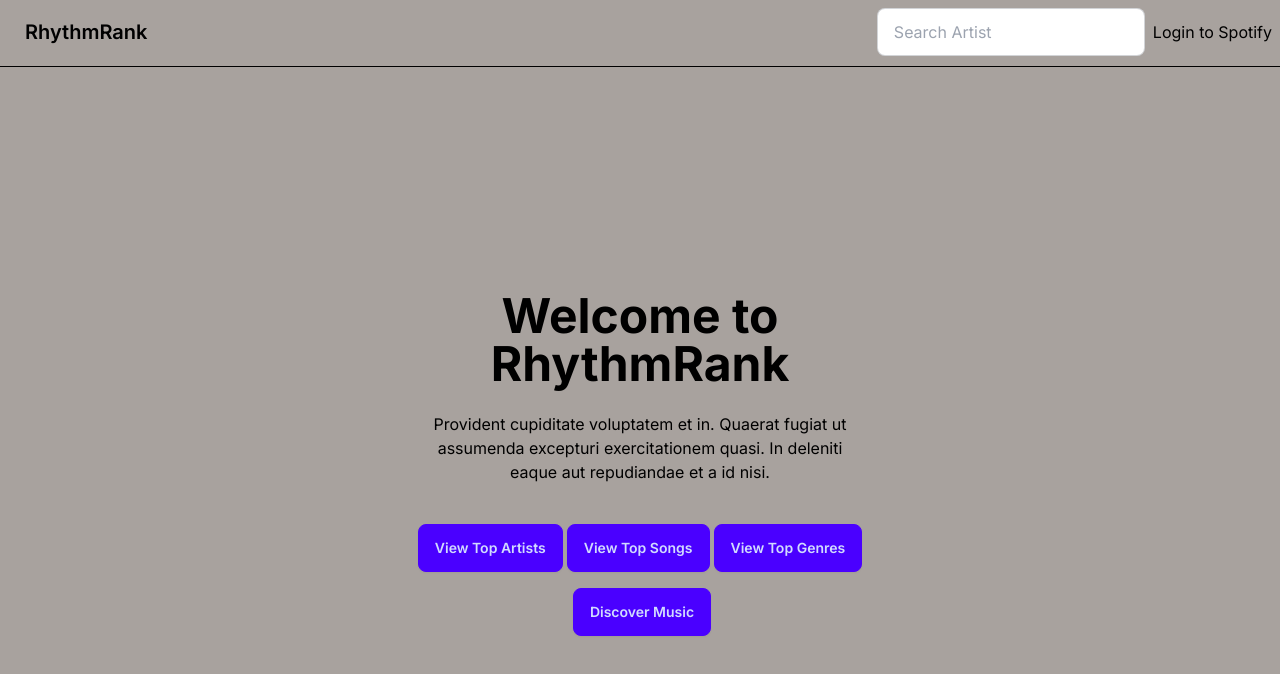
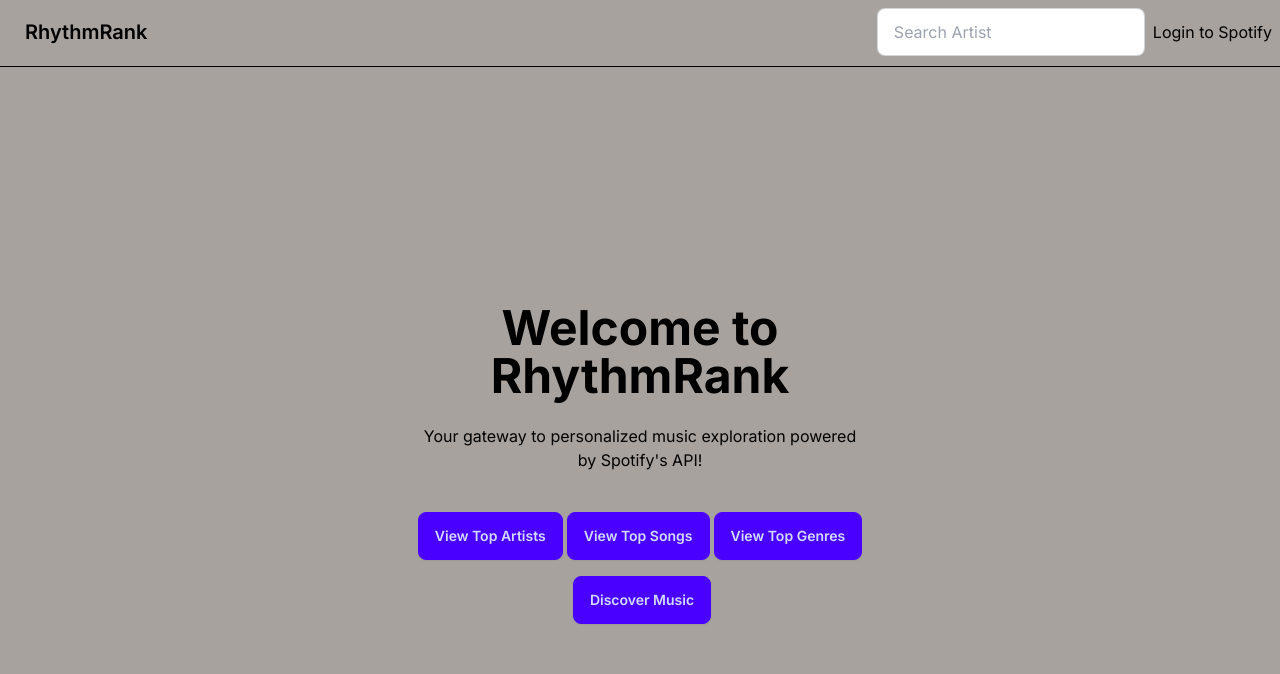
Before and after one commit to BraydonAnderson1/RhythmRank, a Next.js app: page / in a window 1280 px wide. Shown: the top 674 px of the page. Built offline with nearby package versions, Linux system fonts and the light colour scheme.

Commit message:
changed text on home screen

```diff
--- a/src/app/page.js
+++ b/src/app/page.js
@@ -111,7 +111,7 @@ function Home() {
         <div className="hero-content text-center">
           <div className="max-w-md">
             <h1 className="text-5xl font-bold">Welcome to RhythmRank</h1>
-            <p className="py-6">Provident cupiditate voluptatem et in. Quaerat fugiat ut assumenda excepturi exercitationem quasi. In deleniti eaque aut repudiandae et a id nisi.</p>
+            <p className="py-6">Your gateway to personalized music exploration powered by Spotify's API!</p>
             <div className='space-y-4 space-x-1'>
             <Link href='/viewtopartists'className="btn btn-primary">View Top Artists</Link>
             <Link href='/viewtopsongs'className="btn btn-primary">View Top Songs</Link>
```
